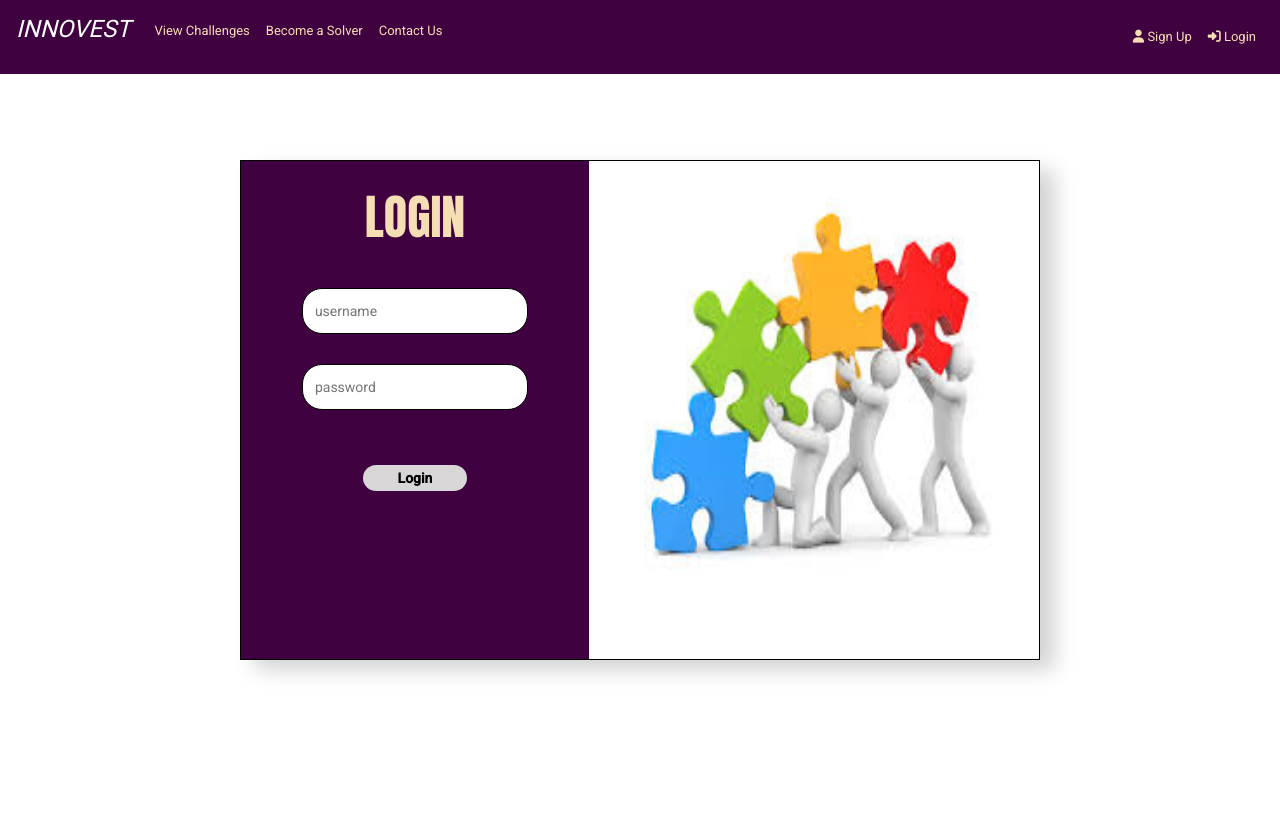
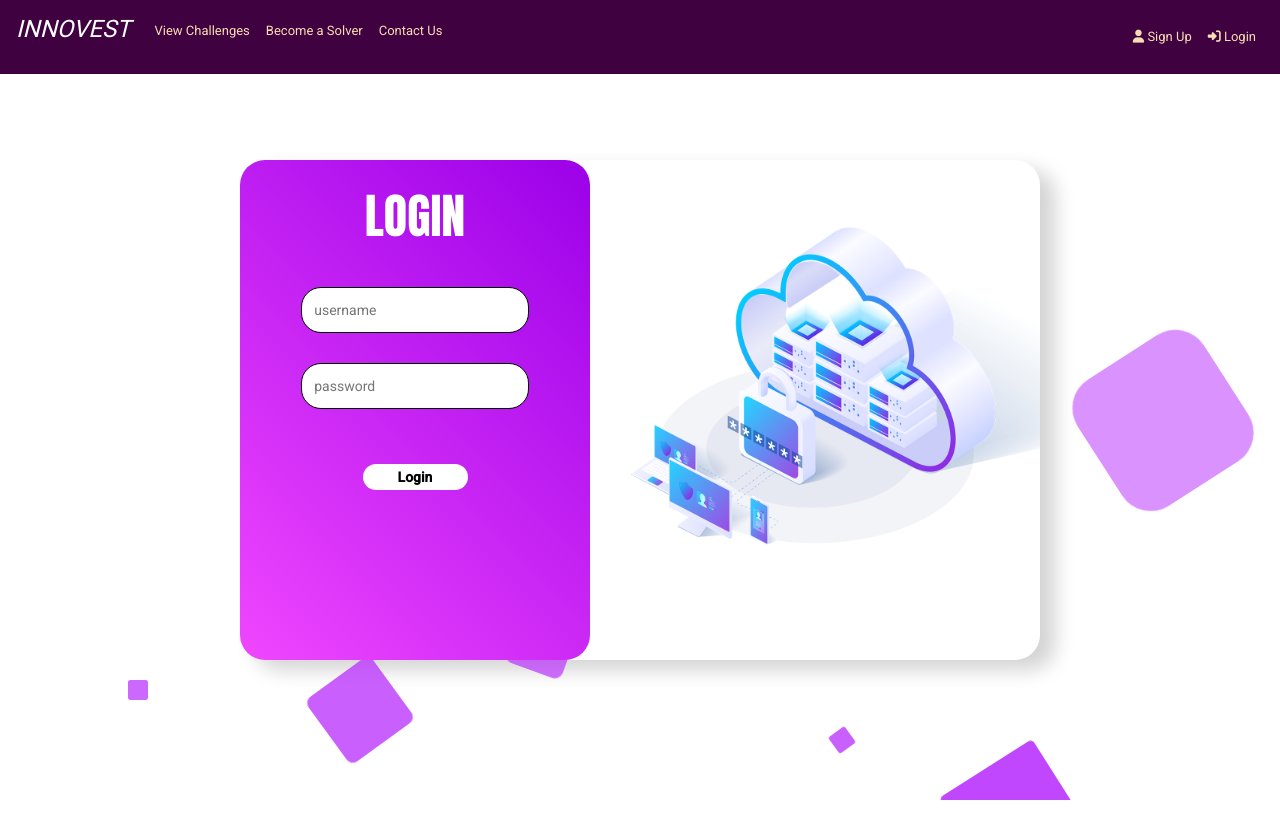
Before and after one commit to icode09/Innovest, an Angular app in the folder webapp/: page /login in a window 1280 px wide. Shown: the top 838 px of the page. Built offline with nearby package versions, Linux system fonts and the light colour scheme.

Commit message:
login UI changed

```diff
--- a/webapp/src/app/login/login.component.css
+++ b/webapp/src/app/login/login.component.css
@@ -8,7 +8,7 @@
     display: flex;
     height: 500px;
     width: 800px;
-    border: 1px solid black;
+    border-radius: 25px;
     margin: auto;
     margin-top: 50px;
     box-shadow: 15px 10px 20px lightgrey;
@@ -17,17 +17,21 @@
 .side{
     display: flex;
     justify-content: center;
+    border-radius: 25px;
 }
 .side img{
     width: 450px;
     height: 450px;
+    border-radius: 25px;
 }
 .form{
     display: flex;
     flex-direction: column;
     width: 50% ;
     align-items: center;
-    background-color: rgb(63, 1, 63);
+    background-image: linear-gradient(45deg,#f046ff,#9b00e8);
+    position: relative;
+    border-radius: 25px;
 
 }
 .error{
@@ -37,7 +41,7 @@
     font-size: 3rem;
     font-family: Impact, Haettenschweiler, 'Arial Narrow Bold', sans-serif;
     margin: 40px;
-    color: wheat;
+    color:white;
 
 }
 .box{
@@ -52,7 +56,7 @@
     padding: 3px 10px;
     width: 30%;
     margin-top: 40px;
-    background-color: rgb(216, 214, 214);
+    background-color: white;
     color:black;
     font-weight: bold;
     border: none;
@@ -61,13 +65,129 @@
 }
 #submit:hover{
     cursor: pointer;
-    background-color: rgb(136, 134, 236);
+    background-color:blueviolet;
 }
 .side{
     display: flex;
+    border-radius: 25px;
+
 
 }
 .side img{
     width: 450px;
     height: 450px
 }
+.circles{
+    position: absolute;
+    top: 0;
+    left: 0;
+    width: 100%;
+    height: 100%;
+    overflow: hidden;
+}
+
+.circles li{
+    position: absolute;
+    display: block;
+    list-style: none;
+    width: 20px;
+    height: 20px;
+    background: #bb36fd;
+    animation: animate 25s linear infinite;
+    bottom: -150px;
+
+}
+
+.circles li:nth-child(1){
+    left: 25%;
+    width: 80px;
+    height: 80px;
+    animation-delay: 0s;
+}
+
+
+.circles li:nth-child(2){
+    left: 10%;
+    width: 20px;
+    height: 20px;
+    animation-delay: 2s;
+    animation-duration: 12s;
+}
+
+.circles li:nth-child(3){
+    left: 70%;
+    width: 20px;
+    height: 20px;
+    animation-delay: 4s;
+}
+
+.circles li:nth-child(4){
+    left: 40%;
+    width: 60px;
+    height: 60px;
+    animation-delay: 0s;
+    animation-duration: 18s;
+}
+
+.circles li:nth-child(5){
+    left: 65%;
+    width: 20px;
+    height: 20px;
+    animation-delay: 0s;
+}
+
+.circles li:nth-child(6){
+    left: 75%;
+    width: 110px;
+    height: 110px;
+    animation-delay: 3s;
+}
+
+.circles li:nth-child(7){
+    left: 35%;
+    width: 150px;
+    height: 150px;
+    animation-delay: 7s;
+}
+
+.circles li:nth-child(8){
+    left: 50%;
+    width: 25px;
+    height: 25px;
+    animation-delay: 15s;
+    animation-duration: 45s;
+}
+
+.circles li:nth-child(9){
+    left: 20%;
+    width: 15px;
+    height: 15px;
+    animation-delay: 2s;
+    animation-duration: 35s;
+}
+
+.circles li:nth-child(10){
+    left: 85%;
+    width: 150px;
+    height: 150px;
+    animation-delay: 0s;
+    animation-duration: 11s;
+}
+
+
+
+@keyframes animate {
+
+    0%{
+        transform: translateY(0) rotate(0deg);
+        opacity: 1;
+        border-radius: 0;
+    }
+
+    100%{
+        transform: translateY(-1000px) rotate(720deg);
+        opacity: 0;
+        border-radius: 50%;
+    }
+
+}
--- a/webapp/src/app/login/login.component.html
+++ b/webapp/src/app/login/login.component.html
@@ -1,5 +1,16 @@
 <div class="main-div" style="margin-top: 20vh;">
-
+  <ul class="circles">
+		<li></li>
+		<li></li>
+		<li></li>
+		<li></li>
+		<li></li>
+		<li></li>
+		<li></li>
+		<li></li>
+		<li></li>
+		<li></li>
+	</ul>
 
     <form class="form" [formGroup]="loginform" (ngSubmit)="signIn()">
             <h2>LOGIN</h2>
@@ -18,10 +29,10 @@
           </mat-form-field>-->
         <button type="submit" id="submit">Login</button>
          <!--<input type="submit" value="SIGN IN" id="submit">-->
-         <div  *ngIf="isLoginFailed"><br />{{ errorMessage }}
+         <div class="error" *ngIf="isLoginFailed"><br />{{ errorMessage }}
         </div>
     </form>
     <div class="side">
-      <img src="../../assets/images/image4.jfif" alt="">
+      <img src="../../assets/images/image3.png" alt="">
     </div>
 </div>
```
